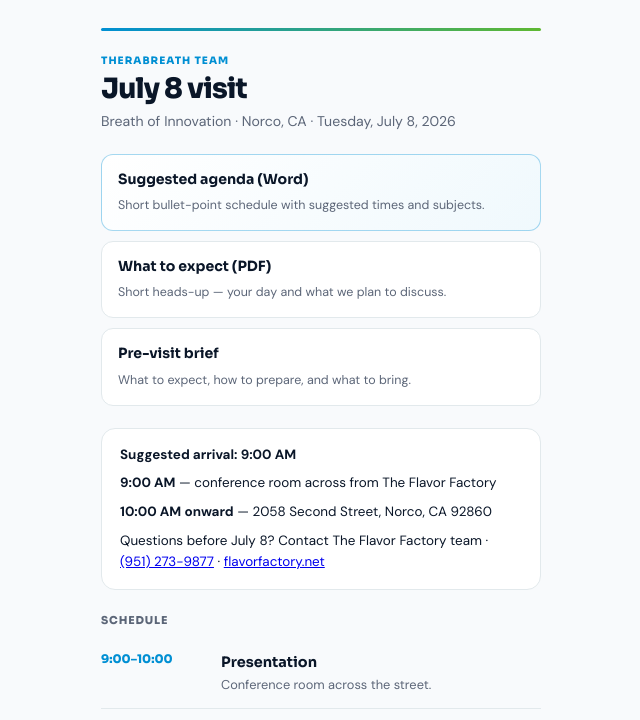
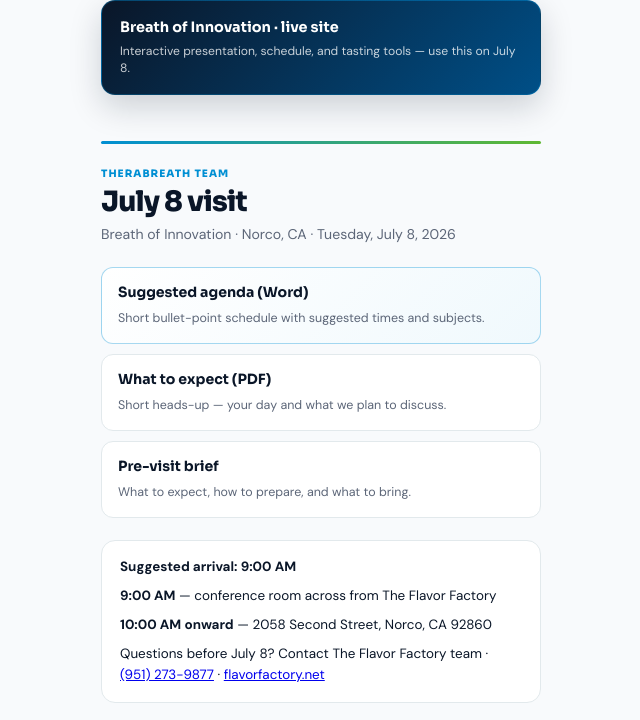
Before and after one commit to WixTheWolf/therabreath-visit-site, a website: page index.html in a window 1280 px wide. Shown: the top 720 px of the page, without its empty margins (319-959 px from the left). Drawn offline with Linux system fonts and the light colour scheme.

Commit message:
Link guests to Breath of Innovation live site

```diff
--- a/index.html
+++ b/index.html
@@ -14,6 +14,13 @@
   </head>
   <body>
     <header id="guest-nav"></header>
+
+    <section class="guest-new-site" aria-label="Live workshop site">
+      <a href="https://breath-of-innovation.vercel.app" target="_blank" rel="noopener">
+        <b>Breath of Innovation · live site</b>
+        <span>Interactive presentation, schedule, and tasting tools — use this on July 8.</span>
+      </a>
+    </section>
 
     <main class="guest-page">
       <div class="guest-accent" aria-hidden="true"></div>
--- a/tff-guest.css
+++ b/tff-guest.css
@@ -55,6 +55,38 @@
 .guest-links a:hover { border-color: rgba(0, 143, 211, 0.35); }
 .guest-links a.on { background: var(--ink); color: #fff; border-color: var(--ink); }
 .guest-links a.cta { background: var(--green); color: #fff; border-color: var(--green); }
+.guest-new-site {
+  margin: 0 auto 18px;
+  width: min(440px, calc(100vw - 32px));
+  padding: 0 0 0;
+}
+.guest-new-site a {
+  display: block;
+  padding: 16px 18px;
+  border-radius: 14px;
+  text-decoration: none;
+  border: 1px solid rgba(0, 143, 211, 0.35);
+  background: linear-gradient(135deg, #0a1628, #004f87);
+  color: #fff;
+  box-shadow: 0 12px 32px rgba(10, 22, 40, 0.18);
+  transition: transform 0.2s ease, box-shadow 0.2s ease;
+}
+.guest-new-site a:hover {
+  transform: translateY(-2px);
+  box-shadow: 0 16px 40px rgba(0, 143, 211, 0.25);
+}
+.guest-new-site b {
+  display: block;
+  font-family: "Sora", sans-serif;
+  font-size: 0.9rem;
+  margin-bottom: 4px;
+}
+.guest-new-site span {
+  display: block;
+  font-size: 0.76rem;
+  line-height: 1.45;
+  color: rgba(255, 255, 255, 0.78);
+}
 .guest-page {
   width: min(440px, calc(100vw - 32px));
   margin: 0 auto;
--- a/tff-guest.js
+++ b/tff-guest.js
@@ -2,11 +2,13 @@
  * Minimal guest chrome — agenda, mapping, scorecard only.
  */
 (function (global) {
+  var LIVE_SITE = "https://breath-of-innovation.vercel.app";
   var LINKS = [
     { href: "/", label: "Agenda", match: ["/", "/index.html", "/agenda", "/visit"] },
     { href: "/brief", label: "Brief", match: ["/brief"] },
+    { href: LIVE_SITE, label: "Live site", external: true, cta: true },
     { href: "/mystery", label: "Mapping", match: ["/mystery"] },
-    { href: "/score", label: "Scorecard", match: ["/score"], cta: true }
+    { href: "/score", label: "Scorecard", match: ["/score"] }
   ];
 
   function path() {
@@ -27,7 +29,8 @@
     LINKS.forEach(function (item) {
       var cls = isActive(item) ? " on" : "";
       if (item.cta && !isActive(item)) cls += " cta";
-      html += '<a class="' + cls.trim() + '" href="' + item.href + '">' + item.label + "</a>";
+      var extra = item.external ? ' target="_blank" rel="noopener"' : "";
+      html += '<a class="' + cls.trim() + '" href="' + item.href + '"' + extra + ">" + item.label + "</a>";
     });
     html += "</div>";
     slot.className = "guest-nav";
```
Also changed, not shown: vercel.json.
